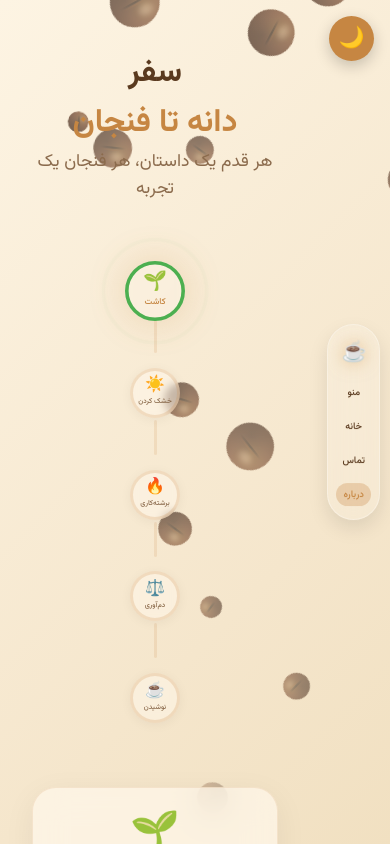
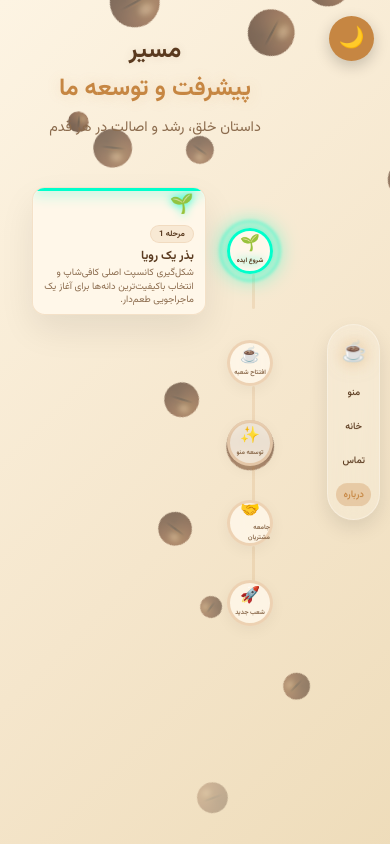
Before and after one commit to sanaHodaie/coffeeshopwebApp, a React (Vite) app: page / in a window 390 px wide. Both pictures are taken after a click on the button "درباره". Shown: the top 844 px of the page. Built offline with nearby package versions, Linux system fonts and the light colour scheme; the HTML template or start-up script is replaced by a standard one.

Commit message:
fix time line issues

```diff
--- a/src/components/Pages/AboutPage.css
+++ b/src/components/Pages/AboutPage.css
@@ -1,172 +1,308 @@
-/* ===== درباره ما - نسخه سفارشی ===== */
+/* ===== درباره ما - نسخه سفارشی با هارمونی لایت و دارک مود ===== */
+
+/* ===== متغیرهای رنگ بر اساس تم ===== */
+.light-mode .about-page-custom {
+  background: transparent;
+}
+
+.light-mode .hero-section-custom h1 {
+  color: #5a3a1f;
+  text-shadow: 0 0 10px rgba(90, 58, 31, 0.1);
+}
+
+.light-mode .hero-section-custom .highlight {
+  color: #c68642;
+  text-shadow: 0 0 15px rgba(198, 134, 66, 0.2);
+}
+
+.light-mode .hero-section-custom p {
+  color: #8b6b4d;
+}
+
+.light-mode .node-circle {
+  background: rgba(255, 248, 235, 0.8);
+  border: 3px solid rgba(198, 134, 66, 0.3);
+  box-shadow: 0 4px 15px rgba(0, 0, 0, 0.05);
+}
+
+.light-mode .node-circle.done {
+  border-color: #c68642;
+  background: rgba(198, 134, 66, 0.1);
+}
+
+.light-mode .node-circle.active {
+  background: rgba(255, 248, 235, 0.95);
+  border-color: var(--node-color);
+  box-shadow: 0 0 25px var(--node-color), inset 0 0 10px rgba(255, 255, 255, 0.3);
+}
+
+.light-mode .node-circle .node-label {
+  color: #8b6b4d;
+}
+
+.light-mode .node-circle.active .node-label {
+  color: #5a3a1f;
+  text-shadow: 0 0 8px var(--node-color);
+}
+
+.light-mode .connector-line {
+  background: rgba(198, 134, 66, 0.15);
+}
+
+.light-mode .connector-line.filled {
+  background: #c68642;
+  box-shadow: 0 0 8px rgba(198, 134, 66, 0.3);
+}
+
+.light-mode .connector-dot {
+  background: #c68642;
+}
+
+.light-mode .display-card {
+  background: rgba(255, 248, 235, 0.92);
+  backdrop-filter: blur(20px);
+  border: 1px solid rgba(198, 134, 66, 0.2);
+  box-shadow: 0 15px 35px rgba(0, 0, 0, 0.08), inset 0 1px 1px rgba(255, 255, 255, 0.8);
+}
+
+.light-mode .display-content .display-step {
+  color: #5a3a1f;
+  background: rgba(198, 134, 66, 0.12);
+  border: 1px solid rgba(198, 134, 66, 0.15);
+}
+
+.light-mode .display-content h2 {
+  color: #5a3a1f;
+}
+
+.light-mode .display-content p {
+  color: #8b6b4d;
+}
+
+/* ===== دارک مود ===== */
+.dark-mode .about-page-custom {
+  background: transparent;
+}
+
+.dark-mode .hero-section-custom h1 {
+  color: #f4ebd9;
+  text-shadow: 0 0 10px rgba(244, 235, 217, 0.15);
+}
+
+.dark-mode .hero-section-custom .highlight {
+  color: #d2b48c;
+  text-shadow: 0 0 15px rgba(210, 180, 140, 0.3);
+}
+
+.dark-mode .hero-section-custom p {
+  color: #a0826c;
+}
+
+.dark-mode .node-circle {
+  background: #2a1a12;
+  border: 3px solid rgba(210, 180, 140, 0.3);
+  box-shadow: 0 4px 15px rgba(0, 0, 0, 0.4);
+}
+
+.dark-mode .node-circle.done {
+  border-color: #ba8d67;
+  background: #3d2519;
+}
+
+.dark-mode .node-circle.active {
+  background: #1e110b;
+  border-color: var(--node-color);
+  box-shadow: 0 0 25px var(--node-color), inset 0 0 10px rgba(255, 255, 255, 0.1);
+}
+
+.dark-mode .node-circle .node-label {
+  color: #d2b48c;
+}
+
+.dark-mode .node-circle.active .node-label {
+  color: #ffffff;
+  text-shadow: 0 0 8px var(--node-color);
+}
+
+.dark-mode .connector-line {
+  background: rgba(210, 180, 140, 0.15);
+}
+
+.dark-mode .connector-line.filled {
+  background: #ba8d67;
+  box-shadow: 0 0 8px #ba8d67;
+}
+
+.dark-mode .connector-dot {
+  background: #ba8d67;
+}
+
+.dark-mode .display-card {
+  background: rgba(30, 18, 12, 0.92);
+  backdrop-filter: blur(20px);
+  border: 1px solid rgba(210, 180, 140, 0.15);
+  box-shadow: 0 15px 35px rgba(0, 0, 0, 0.4), inset 0 1px 1px rgba(255, 255, 255, 0.05);
+}
+
+.dark-mode .display-content .display-step {
+  color: #f4ebd9;
+  background: rgba(210, 180, 140, 0.15);
+  border: 1px solid rgba(210, 180, 140, 0.2);
+}
+
+.dark-mode .display-content h2 {
+  color: #f4ebd9;
+}
+
+.dark-mode .display-content p {
+  color: #d2b48c;
+}
+
+/* ===== استایل‌های مشترک (بدون تغییر) ===== */
 .about-page-custom {
   min-height: 100vh;
   padding: 2rem 1rem 4rem;
-  background: transparent;
   display: flex;
   flex-direction: column;
   align-items: center;
+  overflow-x: visible;
 }
 
 .hero-section-custom {
   text-align: center;
-  margin-bottom: 3rem;
+  margin-bottom: 4rem;
 }
 
 .hero-section-custom h1 {
   font-size: 2.5rem;
   font-weight: 700;
-  color: #5a3a1f;
 }
 
 .hero-section-custom .highlight {
-  color: #c68642;
   display: block;
 }
 
 .hero-section-custom p {
-  color: #8b6b4d;
   font-size: 1.1rem;
+  margin-top: 0.5rem;
 }
 
-.dark-mode .hero-section-custom h1 {
-  color: #e8d5b7;
-}
-.dark-mode .hero-section-custom p {
-  color: #c4a67a;
-}
-
-/* ===== تایم‌لاین ===== */
+/* ===== تایم‌لاین دسکتاپ ===== */
 .journey-timeline {
   width: 100%;
-  max-width: 900px;
+  max-width: 1400px;
+  padding-inline: 60px;
   display: flex;
   flex-direction: column;
   align-items: center;
-  gap: 3rem;
+  justify-content: center;
 }
 
 .timeline-path {
   display: flex;
-  align-items: center;
-  justify-content: space-between;
+  align-items: flex-start;
+  justify-content: center;
   width: 100%;
   position: relative;
-  padding: 1.5rem 0.5rem;
+  padding: 1.5rem 0;
   direction: rtl;
+  gap: 0.5rem;
 }
 
 .journey-node {
   display: flex;
+  flex-direction: column;
   align-items: center;
-  flex: 1;
+  justify-content: flex-start;
+  flex: 1 1 0%;
   position: relative;
 }
 
 .journey-node:last-child {
-  flex: 0;
+  flex: 1 1 0%;
+}
+
+.node-wrapper-core {
+  display: flex;
+  align-items: center;
+  width: 100%;
+  justify-content: center;
+  position: relative;
 }
 
 /* ===== دایره‌ها ===== */
 .node-circle {
-  width: 72px;
-  height: 72px;
+  width: 76px;
+  height: 76px;
   border-radius: 50%;
   display: flex;
   flex-direction: column;
   align-items: center;
   justify-content: center;
-  background: rgba(255, 248, 235, 0.5);
-  border: 3px solid rgba(198, 134, 66, 0.2);
   cursor: pointer;
   transition: all 0.5s cubic-bezier(0.34, 1.56, 0.64, 1);
   position: relative;
   z-index: 2;
-  backdrop-filter: blur(4px);
-  box-shadow: 0 2px 12px rgba(0,0,0,0.05);
-}
-
-.dark-mode .node-circle {
-  background: rgba(45, 26, 17, 0.5);
+  backdrop-filter: blur(8px);
 }
 
 .node-circle:hover {
-  transform: translateY(-3px);
-}
-
-.node-circle.done {
-  border-color: #c68642;
-  background: rgba(198, 134, 66, 0.1);
-  box-shadow: 0 0 20px rgba(198, 134, 66, 0.1);
-}
-
-.node-circle.active {
-  transform: scale(1.2);
-  border-color: var(--node-color, #c68642);
-  box-shadow: 0 0 30px rgba(198, 134, 66, 0.25);
-  background: rgba(255, 255, 255, 0.15);
+  transform: translateY(-5px);
 }
 
 .node-circle .node-icon {
-  font-size: 1.5rem;
+  font-size: 1.6rem;
   line-height: 1;
 }
 
 .node-circle .node-label {
-  font-size: 0.55rem;
-  color: #8b6b4d;
-  margin-top: 2px;
-  font-weight: 500;
-}
-
-.dark-mode .node-circle .node-label {
-  color: #c4a67a;
-}
-
-.node-circle.active .node-label {
-  color: #c68642;
+  font-size: 0.68rem;
+  margin-top: 4px;
+  font-weight: 700;
+  transition: color 0.3s;
 }
 
 /* ===== ریپل افکت ===== */
 .node-ripple {
   position: absolute;
-  inset: -8px;
+  inset: -6px;
   border-radius: 50%;
-  border: 2px solid var(--node-color, #c68642);
-  animation: rippleExpand 1.5s ease-out infinite;
+  border: 2px solid var(--node-color);
+  animation: rippleExpand 2s ease-out infinite;
+  opacity: 0.8;
 }
 
 @keyframes rippleExpand {
   0% {
-    transform: scale(0.8);
+    transform: scale(0.9);
     opacity: 1;
+    filter: blur(0px);
   }
   100% {
-    transform: scale(1.5);
+    transform: scale(1.4);
     opacity: 0;
+    filter: blur(2px);
   }
 }
 
-/* ===== خط اتصال ===== */
+/* ===== خطوط اتصال ===== */
 .node-connector {
-  flex: 1;
-  height: 3px;
-  position: relative;
-  margin: 0 2px;
+  position: absolute;
+  left: -50%;
+  width: 100%;
+  height: 4px;
+  z-index: 1;
+}
+
+.journey-node:last-child .node-connector {
+  display: none;
 }
 
 .connector-line {
   width: 100%;
   height: 100%;
-  background: rgba(198, 134, 66, 0.15);
   border-radius: 2px;
   position: relative;
-  overflow: hidden;
-}
-
-.connector-line.filled {
-  background: #c68642;
-  box-shadow: 0 0 10px rgba(198, 134, 66, 0.2);
 }
 
 .connector-dot {
@@ -177,7 +313,6 @@
   width: 8px;
   height: 8px;
   border-radius: 50%;
-  background: #c68642;
   opacity: 0;
   transition: opacity 0.3s;
 }
@@ -186,142 +321,160 @@
   opacity: 1;
 }
 
-/* ===== نمایشگر اطلاعات ===== */
+/* ===== کانتینر اطلاعات دسکتاپ (زیر دایره) ===== */
+.journey-display-wrapper {
+  width: min(280px, 90vw);
+  min-height: 140px;
+  margin-top: 1.5rem;
+  position: relative;
+}
+
 .journey-display {
+  position: absolute;
+  top: 0;
+  left: 75%;
+  transform: translateX(-50%);
   width: 100%;
-  max-width: 600px;
 }
 
 .display-card {
-  background: rgba(255, 248, 235, 0.7);
-  backdrop-filter: blur(16px);
-  border-radius: 1.5rem;
-  padding: 2rem;
+  border-radius: 1.2rem;
+  padding: 1.2rem;
   display: flex;
-  gap: 1.5rem;
-  align-items: center;
-  border: 1px solid rgba(198, 134, 66, 0.15);
-  box-shadow: 0 8px 32px rgba(0,0,0,0.06);
+  flex-direction: column;
+  gap: 0.5rem;
+  align-items: flex-start;
   position: relative;
   overflow: hidden;
-  animation: cardSlide 0.5s cubic-bezier(0.34, 1.56, 0.64, 1);
-}
-
-.dark-mode .display-card {
-  background: rgba(45, 26, 17, 0.7);
+  animation: cardSlideDown 0.5s cubic-bezier(0.25, 1, 0.5, 1) forwards;
 }
 
 .display-card .display-icon {
-  font-size: 3rem;
-  flex-shrink: 0;
+  font-size: 2rem;
+  line-height: 1;
 }
 
 .display-content {
-  flex: 1;
+  width: 100%;
   text-align: right;
 }
 
 .display-content .display-step {
-  font-size: 0.7rem;
-  color: #c68642;
-  font-weight: 600;
-  letter-spacing: 1px;
-  background: rgba(198, 134, 66, 0.1);
-  padding: 0.2rem 0.8rem;
+  font-size: 0.6rem;
+  font-weight: 700;
+  padding: 0.15rem 0.6rem;
   border-radius: 20px;
   display: inline-block;
   margin-bottom: 0.3rem;
 }
 
 .display-content h2 {
-  font-size: 1.4rem;
-  color: #5a3a1f;
-  margin: 0.2rem 0;
-}
-
-.dark-mode .display-content h2 {
-  color: #e8d5b7;
+  font-size: 1.1rem;
+  margin: 0.1rem 0;
+  font-weight: 700;
 }
 
 .display-content p {
-  font-size: 0.9rem;
-  color: #8b6b4d;
+  font-size: 0.8rem;
   margin: 0;
-  line-height: 1.6;
-}
-
-.dark-mode .display-content p {
-  color: #c4a67a;
+  line-height: 1.5;
 }
 
 .display-accent {
   position: absolute;
   top: 0;
   left: 0;
-  width: 6px;
-  height: 100%;
-  border-radius: 1.5rem 0 0 1.5rem;
+  width: 100%;
+  height: 3px;
 }
 
-@keyframes cardSlide {
+@keyframes cardSlideDown {
   0% {
     opacity: 0;
-    transform: translateY(20px) scale(0.96);
+    transform: translateY(-12px) translateX(-50%);
   }
   100% {
     opacity: 1;
-    transform: translateY(0) scale(1);
+    transform: translateY(0) translateX(-50%);
   }
 }
 
-/* ===== ناوبری ===== */
-.journey-nav {
-  display: flex;
-  gap: 0.8rem;
-  margin-top: 0.5rem;
-}
+/* =========================================================
+   ===== ریسپانسیو - موبایل و تبلت (عمودی) =====
+   ========================================================= */
+@media (max-width: 1024px) {
+  .about-page-custom {
+    padding: 1rem 0.5rem 3rem;
+  }
 
-.journey-nav .nav-dot {
-  width: 10px;
-  height: 10px;
-  border-radius: 50%;
-  border: none;
-  background: rgba(198, 134, 66, 0.2);
-  cursor: pointer;
-  transition: all 0.3s ease;
-  padding: 0;
-}
+  .hero-section-custom {
+    margin-bottom: 2rem;
+  }
 
-.journey-nav .nav-dot.active {
-  background: #c68642;
-  width: 28px;
-  border-radius: 10px;
-}
+  .hero-section-custom h1 {
+    font-size: 1.8rem;
+  }
 
-.journey-nav .nav-dot:hover {
-  transform: scale(1.2);
-}
+  .hero-section-custom p {
+    font-size: 0.9rem;
+  }
 
-/* ===== ریسپانسیو ===== */
-@media (max-width: 768px) {
+  .journey-timeline {
+    padding-inline: 0.5rem;
+  }
+
   .timeline-path {
     flex-direction: column;
-    gap: 0.8rem;
-    padding: 1rem 0;
+    align-items: flex-start;
+    width: 100%;
+    direction: rtl;
+    gap: 0;
+    padding: 0.5rem 0;
   }
 
   .journey-node {
+    width: 100%;
+    display: flex;
+    flex-direction: row;
+    align-items: center;
+    justify-content: flex-start;
     flex: none;
-    width: 100%;
+    padding: 0.5rem 0;
+    min-height: 80px;
+    position: relative;
+  }
+
+  .node-wrapper-core {
+    width: 70px;
+    flex-shrink: 0;
+    display: flex;
     flex-direction: column;
     align-items: center;
+    margin-left: 0.5rem;
+  }
+
+  .node-circle {
+    width: 56px;
+    height: 56px;
+    flex-shrink: 0;
+  }
+
+  .node-circle .node-icon {
+    font-size: 1.2rem;
+  }
+
+  .node-circle .node-label {
+    font-size: 0.5rem;
   }
 
   .node-connector {
+    position: absolute;
+    right: 28px;
+    top: 56px;
     width: 3px;
-    height: 35px;
-    flex: none;
-    margin: 2px 0;
+    height: 50px;
+    z-index: 1;
+    left: auto;
   }
 
   .connector-line {
@@ -336,46 +489,95 @@
     transform: translateX(50%);
   }
 
-  .node-circle {
-    width: 60px;
+  .journey-display-wrapper {
+    flex: 1;
+    width: auto;
+    min-height: unset;
+    height: auto;
+    margin-top: 0;
+    margin-right: 0.5rem;
+  }
+
+  .journey-display {
+    position: relative;
+    left: auto;
+    top: auto;
+    transform: none;
+    width: 100%;
+  }
+
+  .display-card {
+    padding: 0.7rem 0.9rem;
+    border-radius: 0.8rem;
+    animation: slideFromRight 0.5s cubic-bezier(0.25, 1, 0.5, 1) forwards;
+    gap: 0.3rem;
+  }
+
+  .display-card .display-icon {
+    font-size: 1.5rem;
+  }
+
+  .display-content .display-step {
+    font-size: 0.5rem;
+    margin-bottom: 0.1rem;
+    padding: 0.1rem 0.5rem;
+  }
+
+  .display-content h2 {
+    font-size: 0.9rem;
+    margin: 0.1rem 0;
+  }
+
+  .display-content p {
+    font-size: 0.7rem;
+    line-height: 1.4;
+  }
+
+  .display-accent {
+    height: 3px;
+  }
+
+  @keyframes slideFromRight {
+    0% {
+      opacity: 0;
+      transform: translateX(15px) scale(0.95);
+    }
+    100% {
+      opacity: 1;
+      transform: translateX(0) scale(1);
+    }
+  }
+
+  .journey-node:nth-child(2) .node-connector {
+    height: 55px;
+  }
+
+  .journey-node:nth-child(3) .node-connector {
     height: 60px;
   }
 
-  .node-circle .node-icon {
-    font-size: 1.2rem;
+  .journey-node:nth-child(4) .node-connector {
+    height: 55px;
   }
 
-  .display-card {
-    padding: 1.5rem;
-    flex-direction: column;
-    text-align: center;
-  }
-
-  .display-card .display-icon {
-    font-size: 2.5rem;
-  }
-
-  .display-content {
-    text-align: center;
-  }
-
-  .display-accent {
-    height: 6px;
-    width: 100%;
-    border-radius: 0 0 1.5rem 1.5rem;
-    top: auto;
-    bottom: 0;
-  }
-
-  .hero-section-custom h1 {
-    font-size: 2rem;
+  .journey-node:last-child .node-connector {
+    display: none;
   }
 }
 
+/* ===== گوشی‌های کوچک ===== */
 @media (max-width: 480px) {
+  .hero-section-custom h1 {
+    font-size: 1.5rem;
+  }
+
+  .node-wrapper-core {
+    width: 56px;
+  }
+
   .node-circle {
-    width: 50px;
-    height: 50px;
+    width: 46px;
+    height: 46px;
   }
 
   .node-circle .node-icon {
@@ -383,27 +585,67 @@
   }
 
   .node-circle .node-label {
-    font-size: 0.45rem;
+    font-size: 0.4rem;
+    margin-top: 2px;
+  }
+
+  .node-connector {
+    right: 23px;
+    top: 46px;
+    height: 35px;
   }
 
   .display-card {
-    padding: 1rem;
+    padding: 0.5rem 0.7rem;
+  }
+
+  .display-card .display-icon {
+    font-size: 1.2rem;
   }
 
   .display-content h2 {
-    font-size: 1.1rem;
+    font-size: 0.75rem;
   }
 
   .display-content p {
-    font-size: 0.8rem;
+    font-size: 0.6rem;
+  }
+}
+
+/* ===== تبلت‌های بزرگ (Surface, iPad) ===== */
+@media (min-width: 769px) and (max-width: 1024px) {
+  .node-connector {
+    right: 28px;
+    top: 56px;
+    height: 45px;
   }
 
-  .journey-nav .nav-dot {
-    width: 8px;
-    height: 8px;
+  .journey-node:nth-child(2) .node-connector {
+    height: 50px;
   }
 
-  .journey-nav .nav-dot.active {
-    width: 22px;
+  .journey-node:nth-child(3) .node-connector {
+    height: 55px;
+  }
+
+  .journey-node:nth-child(4) .node-connector {
+    height: 50px;
+  }
+
+  .node-circle {
+    width: 60px;
+    height: 60px;
+  }
+
+  .display-card {
+    padding: 0.8rem 1rem;
+  }
+
+  .display-content h2 {
+    font-size: 1rem;
+  }
+
+  .display-content p {
+    font-size: 0.75rem;
   }
 }
--- a/src/components/Pages/AboutPage.jsx
+++ b/src/components/Pages/AboutPage.jsx
@@ -1,46 +1,46 @@
 import { useState, useEffect } from "react";
 import "./AboutPage.css";
 
-const COFFEE_JOURNEY = [
+const COFFEE_SHOP_GROWTH = [
   {
     id: 1,
     icon: "🌱",
-    label: "کاشت",
-    title: "دانه‌های انتخاب‌شده",
-    desc: "انتخاب بهترین دانه‌های عربیکا از مزارع مرتفع کلمبیا و اتیوپی",
-    color: "#4CAF50"
+    label: "شروع ایده",
+    title: "بذر یک رویا",
+    desc: "شکل‌گیری کانسپت اصلی کافی‌شاپ و انتخاب باکیفیت‌ترین دانه‌ها برای آغاز یک ماجراجویی طعم‌دار.",
+    color: "#00ffcc"
   },
   {
     id: 2,
-    icon: "☀️",
-    label: "خشک کردن",
-    title: "رسیدن به کمال",
-    desc: "خشک کردن طبیعی دانه‌ها زیر نور آفتاب برای حفظ عطر و طعم",
-    color: "#F9A825"
+    icon: "☕",
+    label: "افتتاح شعبه",
+    title: "خلق اولین فنجان",
+    desc: "راه‌اندازی اولین مکان فیزیکی با دکوراسیون گرم و اتمسفری صمیمی برای استقبال از کافه‌دوستان.",
+    color: "#ff007f"
   },
   {
     id: 3,
-    icon: "🔥",
-    label: "برشته‌کاری",
-    title: "رست حرفه‌ای",
-    desc: "برشته‌کاری دقیق در دمای کنترل‌شده برای آزادسازی روغن‌های معطر",
-    color: "#E65100"
+    icon: "✨",
+    label: "توسعه منو",
+    title: "هنر باریستایی و تنوع",
+    desc: "افزودن روش‌های دم‌آوری موج سوم، سیروپ‌های دست‌ساز اختصاصی و لاین‌های منحصر‌به‌فرد قهوه.",
+    color: "#39ff14"
   },
   {
     id: 4,
-    icon: "⚖️",
-    label: "دم‌آوری",
-    title: "هنر دم‌آوری",
-    desc: "دم‌آوری با روش‌های تخصصی برای استخراج بهترین طعم‌ها",
-    color: "#6D4C41"
+    icon: "🤝",
+    label: "جامعه مشتریان",
+    title: "خانواده بزرگ ما",
+    desc: "برگزاری رویدادهای هنری، مسابقات باریستایی و تبدیل شدن به پاتوق محبوب اهالی شهر.",
+    color: "#ffaa00"
   },
   {
     id: 5,
-    icon: "☕",
-    label: "نوشیدن",
-    title: "لذت نهایی",
-    desc: "هر فنجان قهوه، داستانی از عشق و تخصص است",
-    color: "#4E342E"
+    icon: "🚀",
+    label: "شعب جدید",
+    title: "پرواز به سوی آینده",
+    desc: "هوشمندسازی خدمات، راه‌اندازی باشگاه مشتریان پیشرفته و فرنچایز رسمی برند در سراسر کشور.",
+    color: "#9d00ff"
   }
 ];
 
@@ -49,8 +49,8 @@ export default function AboutPage() {
 
   useEffect(() => {
     const interval = setInterval(() => {
-      setActiveStep((prev) => (prev + 1) % COFFEE_JOURNEY.length);
-    }, 4500);
+      setActiveStep((prev) => (prev + 1) % COFFEE_SHOP_GROWTH.length);
+    }, 5000);
     return () => clearInterval(interval);
   }, []);
 
@@ -58,22 +58,24 @@ export default function AboutPage() {
     <div className="about-page-custom">
       <div className="hero-section-custom">
         <h1>
-          <span>سفر</span>
-          <span className="highlight">دانه تا فنجان</span>
+          <span>مسیر</span>
+          <span className="highlight">پیشرفت و توسعه ما</span>
         </h1>
-        <p>هر قدم یک داستان، هر فنجان یک تجربه</p>
+        <p>داستان خلق، رشد و اصالت در هر قدم</p>
       </div>
 
       <div className="journey-timeline">
         {/* مسیر اصلی */}
         <div className="timeline-path">
-          {COFFEE_JOURNEY.map((step, index) => {
+          {COFFEE_SHOP_GROWTH.map((step, index) => {
             const isActive = index === activeStep;
             const isDone = index < activeStep;
 
             return (
-              <div key={step.id} className="journey-node">
-                {/* دایره بیرونی با افکت */}
+              <div key={step.id} className={`journey-node ${isActive ? 'node-active' : ''}`}>
+
+                {/* بخش اصلی هسته تایم‌لاین (دایره و خط) */}
+                <div className="node-wrapper-core">
                   <div
                     className={`node-circle ${isActive ? 'active' : ''} ${isDone ? 'done' : ''}`}
                     style={{ '--node-color': step.color }}
@@ -81,11 +83,11 @@ export default function AboutPage() {
                   >
                     <span className="node-icon">{step.icon}</span>
                     <span className="node-label">{step.label}</span>
-                  {isActive && <div className="node-ripple"></div>}
+                    {isActive && <div className="node-ripple" style={{ '--node-color': step.color }}></div>}
                   </div>
 
                   {/* خط اتصال */}
-                {index < COFFEE_JOURNEY.length - 1 && (
+                  {index < COFFEE_SHOP_GROWTH.length - 1 && (
                     <div className="node-connector">
                       <div className={`connector-line ${isDone ? 'filled' : ''}`}>
                         <div className="connector-dot"></div>
@@ -93,35 +95,32 @@ export default function AboutPage() {
                     </div>
                   )}
                 </div>
-            );
-          })}
+
+                {/* کانتینر نگه‌دارنده اطلاعات اختصاصی هر گام */}
+                <div className="journey-display-wrapper">
+                  {isActive && (
+                    <div className="journey-display">
+                      <div className="display-card">
+                        <div className="display-icon" style={{ textShadow: `0 0 10px ${step.color}` }}>
+                          {step.icon}
                         </div>
-
-        {/* نمایشگر اطلاعات */}
-        <div className="journey-display">
-          <div className="display-card" key={activeStep}>
-            <div className="display-icon">{COFFEE_JOURNEY[activeStep].icon}</div>
                         <div className="display-content">
-              <span className="display-step">مرحله {activeStep + 1}</span>
-              <h2>{COFFEE_JOURNEY[activeStep].title}</h2>
-              <p>{COFFEE_JOURNEY[activeStep].desc}</p>
+                          <span className="display-step">مرحله {index + 1}</span>
+                          <h2>{step.title}</h2>
+                          <p>{step.desc}</p>
                         </div>
                         <div
                           className="display-accent"
-              style={{ background: COFFEE_JOURNEY[activeStep].color }}
+                          style={{ background: step.color, boxShadow: `0 0 15px ${step.color}` }}
                         ></div>
                       </div>
                     </div>
+                  )}
+                </div>
 
-        {/* ناوبری */}
-        <div className="journey-nav">
-          {COFFEE_JOURNEY.map((_, index) => (
-            <button
-              key={index}
-              className={`nav-dot ${index === activeStep ? 'active' : ''}`}
-              onClick={() => setActiveStep(index)}
-            />
-          ))}
+              </div>
+            );
+          })}
         </div>
       </div>
     </div>
```
Lines whose indentation alone changed are shown as unchanged.
